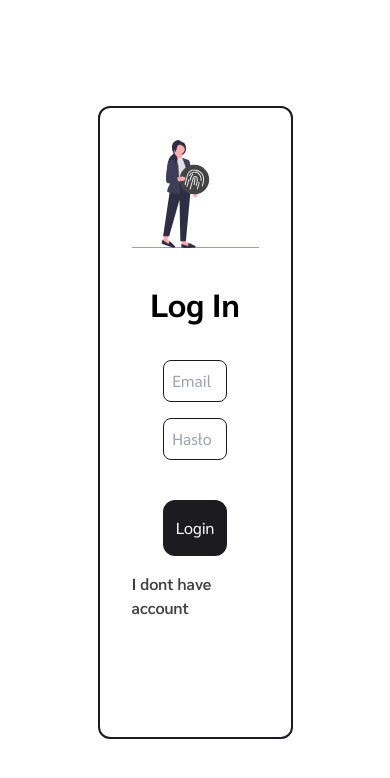
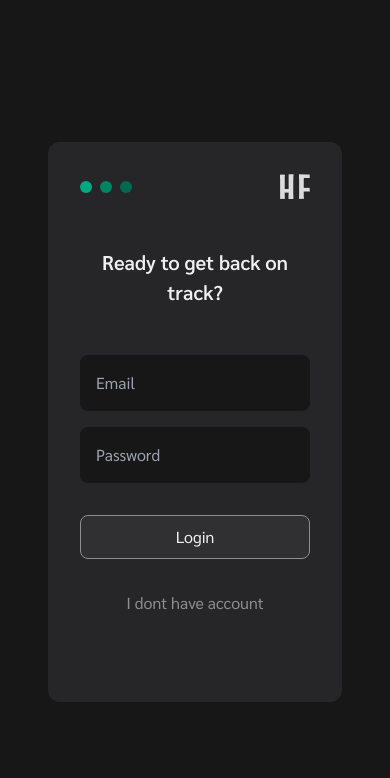
Before and after one commit to kxGeou/Habit-Flow, a React (Vite) app: page /login in a window 390 px wide. Shown: the top 778 px of the page. Built offline with nearby package versions, Linux system fonts and the light colour scheme; no server answers.

Commit message:
Redesign Login page with responsivnes

```diff
--- a/src/pages/LoginScreen.tsx
+++ b/src/pages/LoginScreen.tsx
@@ -3,15 +3,15 @@ import React, { useState } from "react";
 import { signInWithEmailAndPassword } from "firebase/auth";
 import { auth } from "../firebase/firebase";
 import { useNavigate } from "react-router-dom";
-import ImgLogin from "../assets/login.svg";
 import { Link } from "react-router-dom";
-
+import Logo from '../assets/logoooo.png';
+import useWindowWidth from "../hooks/UseWindowWidth";
 const Login: React.FC = () => {
   const [email, setEmail] = useState("");
   const [password, setPassword] = useState("");
   const [error, setError] = useState("");
   const navigate = useNavigate();
-
+  const width = useWindowWidth();
   const handleLogin = async (e: React.FormEvent) => {
     e.preventDefault();
     try {
@@ -23,42 +23,49 @@ const Login: React.FC = () => {
   };
 
   return (
-    <div className="flex flex-col h-screen justify-center items-center  ">
-      <div className="  flex flex-col p-8 justify-start items-center h-[75%] w-[50%] rounded-[12px] border-2 border-[#1C1B1F]">
-        <img src={ImgLogin} alt="cat image" className="w-[15rem]" />
-        <h2 className="font-bold text-[2rem] my-[2rem]">Log In</h2>
+    <div className="bg-[#171717] h-[100vh] flex justify-center items-center p-12">
+      <div className="bg-secondary p-8 w-full flex flex-col justify-start items-center text-textColor rounded-[12px] h-[75%] max-h-[35rem] max-w-[40rem]">
+        <div className="flex w-full item-center justify-between gap-2 mb-[3rem]">
+          <div className="flex gap-2 items-center">
+            <Link to="/" className={`bg-mainColor flex flex-col justify-center items-center rounded-full h-[0.75rem] w-[0.75rem] ${width > 850 ? "h-[1rem] w-[1rem]" : ""}`}></Link>
+            <span className={`bg-mediumDark flex flex-col justify-center items-center rounded-full h-[0.75rem] w-[0.75rem] ${width > 850 ? "h-[1rem] w-[1rem]" : ""}`}></span>
+            <span className={`bg-darkMain flex flex-col justify-center items-center rounded-full h-[0.75rem] w-[0.75rem] ${width > 850 ? "h-[1rem] w-[1rem]" : ""}`}></span>
+          </div>
+            <img src={Logo} alt="vector of our company" />
+        </div>
+        <h2 className={`text-[1.25rem] font-semibold text-center ${width > 850 ? "text-[2rem]" : ""} `}>Ready to get back on track?</h2>
         <form
           onSubmit={handleLogin}
-          className="gap-4 flex flex-col w-[100%] justify-center items-center"
+          className="flex flex-col gap-4 w-full mt-12"
         >
           <input
             type="email"
             placeholder="Email"
             value={email}
             onChange={(e) => setEmail(e.target.value)}
-            className="border border-[#1C1B1F] p-2 rounded-[8px] w-[50%]"
+            className="bg-[#171717] p-4 rounded-[8px]"
           />
           <input
             type="password"
-            placeholder="Hasło"
+            placeholder="Password"
             value={password}
             onChange={(e) => setPassword(e.target.value)}
-            className="border border-[#1C1B1F] p-2 rounded-[8px] w-[50%]"
+            className="bg-[#171717] p-4 rounded-[8px]"
           />
-          <div className="flex flex-col items-center gap-4 mt-6 w-[100%]">
+          <div className="flex flex-col justify-center items-center gap-8 mt-4">
             <button
               type="submit"
-              className="bg-[#1C1B1F] w-[50%] text-white h-[3.5rem] rounded-[12px]"
+              className="bg-button/10 border border-stroke rounded-[8px] w-full h-[2.75rem] flex items-center justify-center"
             >
               Login
             </button>
-            <Link to="/register" className="font-semibold opacity-75">
+            <Link to="/register" className="text-button">
               I dont have account
             </Link>
           </div>
         </form>
         {error && (
-          <p className="text-red-700 mt-4 font-semibold text-[1.25]">{error}</p>
+          <p className="text-red-400 mt-4">{error}</p>
         )}
       </div>
     </div>
```
